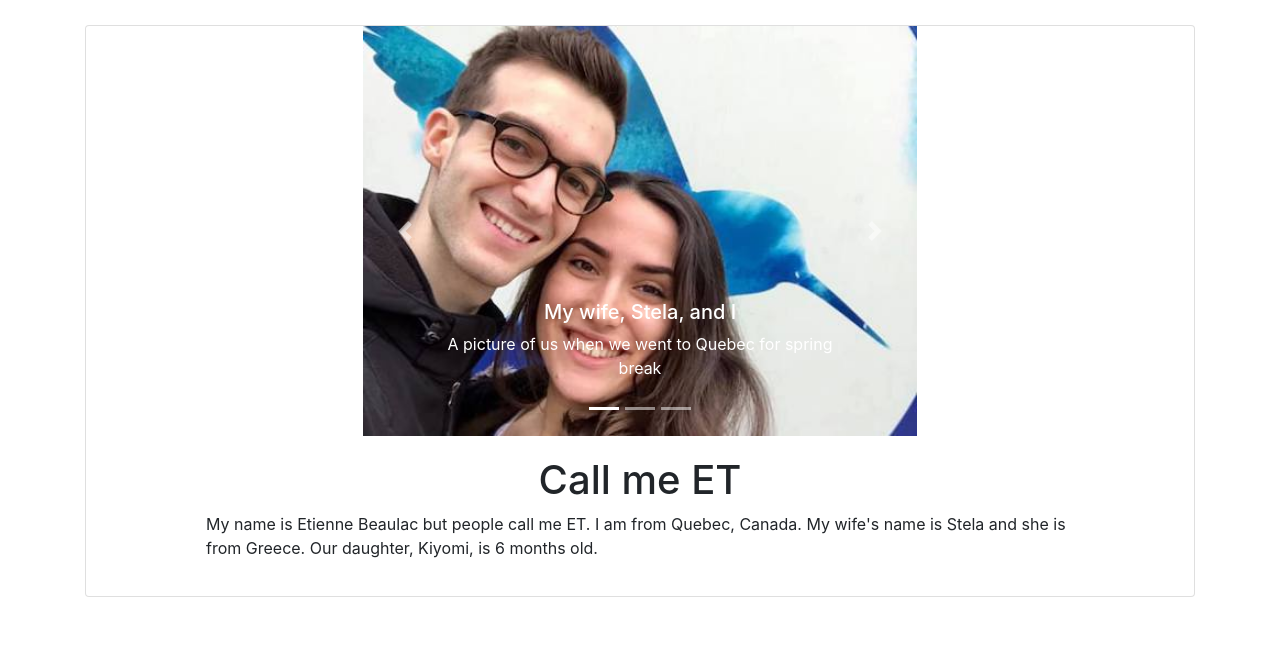
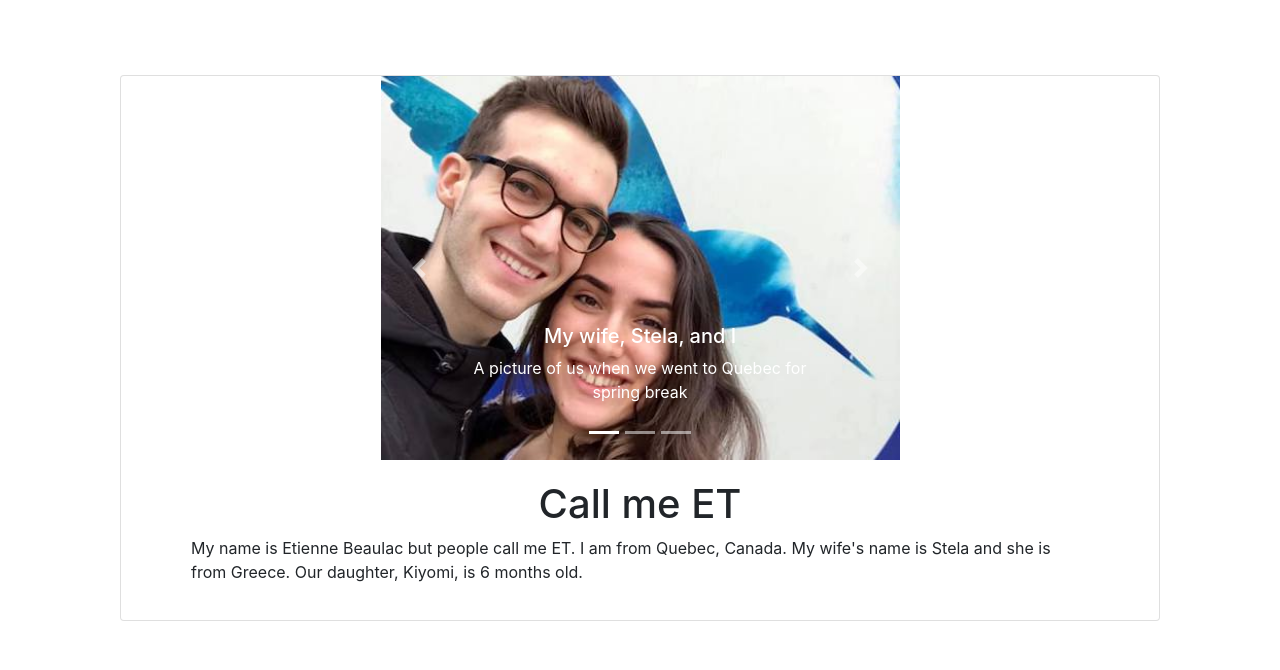
Before and after one commit to EtienneBBeaulac/cs_313, a PHP site: page / in a window 1280 px wide. Shown: the part 56-726 px from the top of the page. Run offline with PHP 8.4, Linux system fonts and the light colour scheme.

Commit message:
add text

```diff
--- a/web/style.css
+++ b/web/style.css
@@ -9,9 +9,10 @@
 }
 
 .main-text {
-  padding: 0px 100px;
+  padding: 0px 50px;
 }
 
 .main-container {
   margin-top: 25px;
+  padding: 50px;
 }
```
